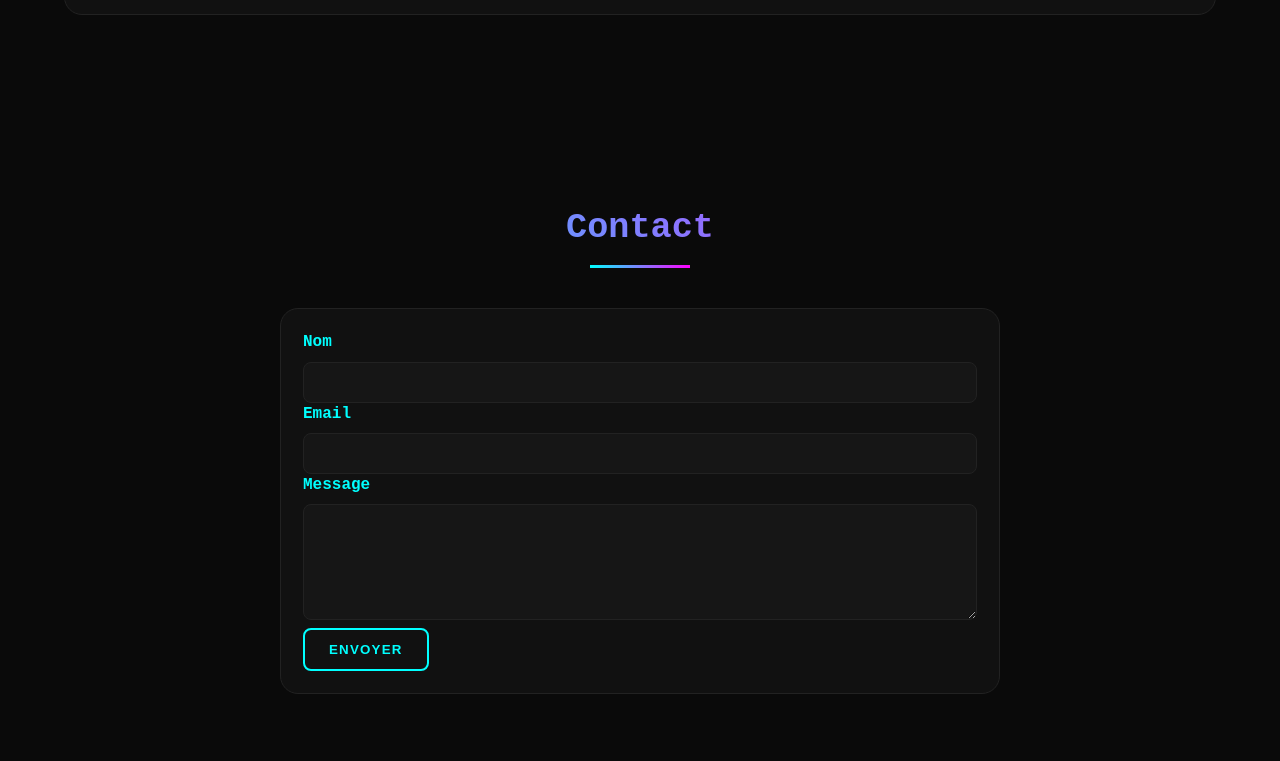
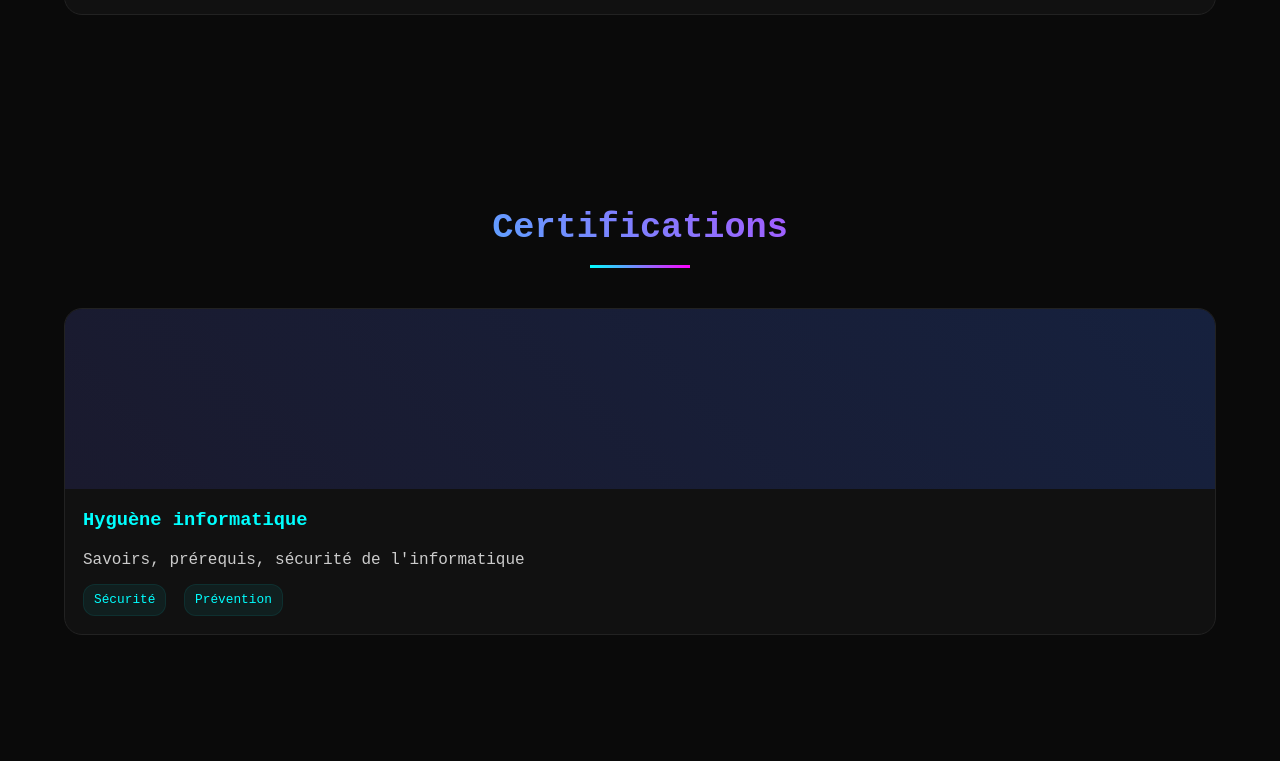
Before and after one commit to Leo-Laulan/Portfolio, a plain HTML site: page index.html in a window 1280 px wide. Shown: the part 2779-3540 px from the top of the page. Drawn offline with Linux system fonts and the light colour scheme.

Commit message:
Update index.html

```diff
--- a/index.html
+++ b/index.html
@@ -165,6 +165,25 @@
       </div>
     </section>
 
+    <!-- Certifications -->
+    <section id="projects" class="section" aria-labelledby="projects-title">
+      <h2 id="projects-title" class="section-title">Certifications</h2>
+      <div class="projects-grid">
+        <article class="project-card">
+          <div class="project-image" aria-hidden="true"></div>
+          <div class="project-info">
+            <h3 class="project-title">Hyguène informatique</h3>
+            <p class="project-description">Savoirs, prérequis, sécurité de l'informatique</p>
+            <div class="project-tech">
+              <span class="tech-tag">Sécurité</span>
+              <span class="tech-tag">Prévention</span>
+            </div>
+          </div>
+        </article>
+
+         <!-- Autres projets... -->
+            </div>
+          </section>
 
     <!-- Contact -->
     <section id="contact" class="section" aria-labelledby="contact-title">
```
